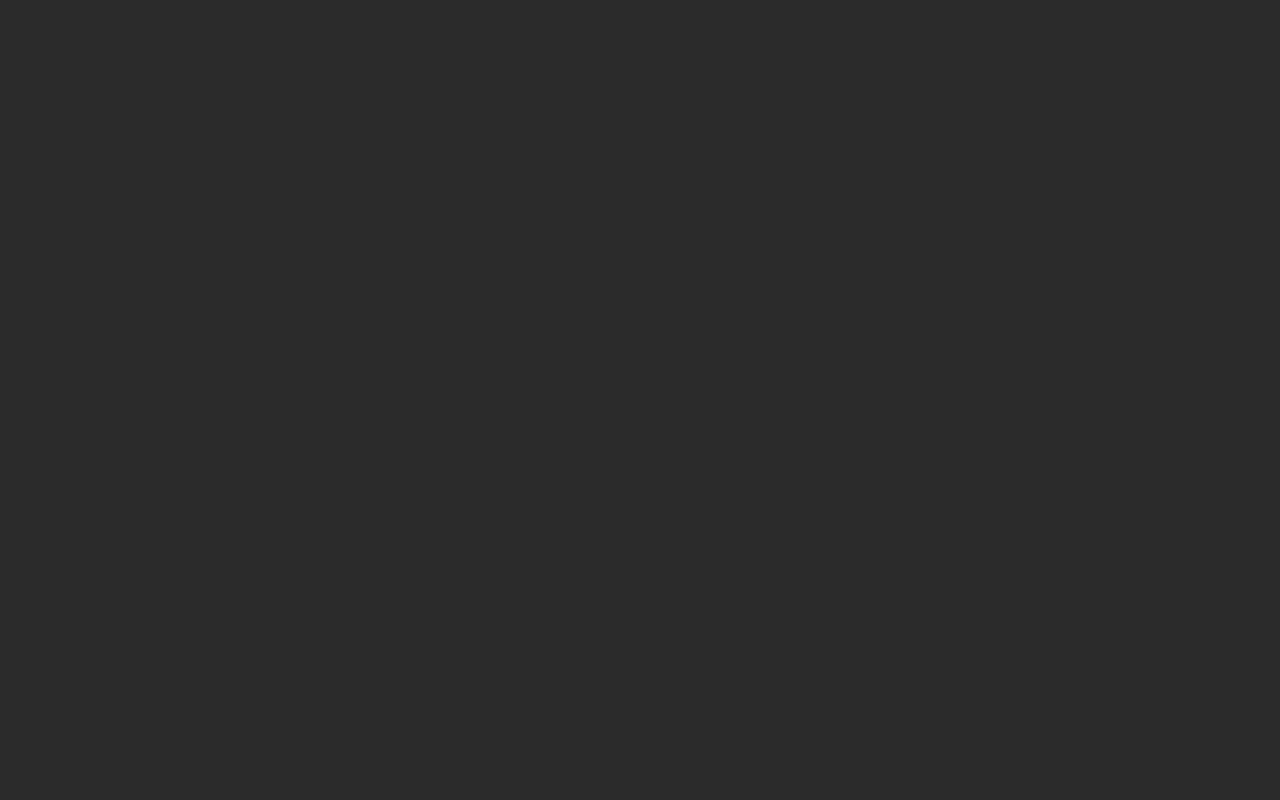
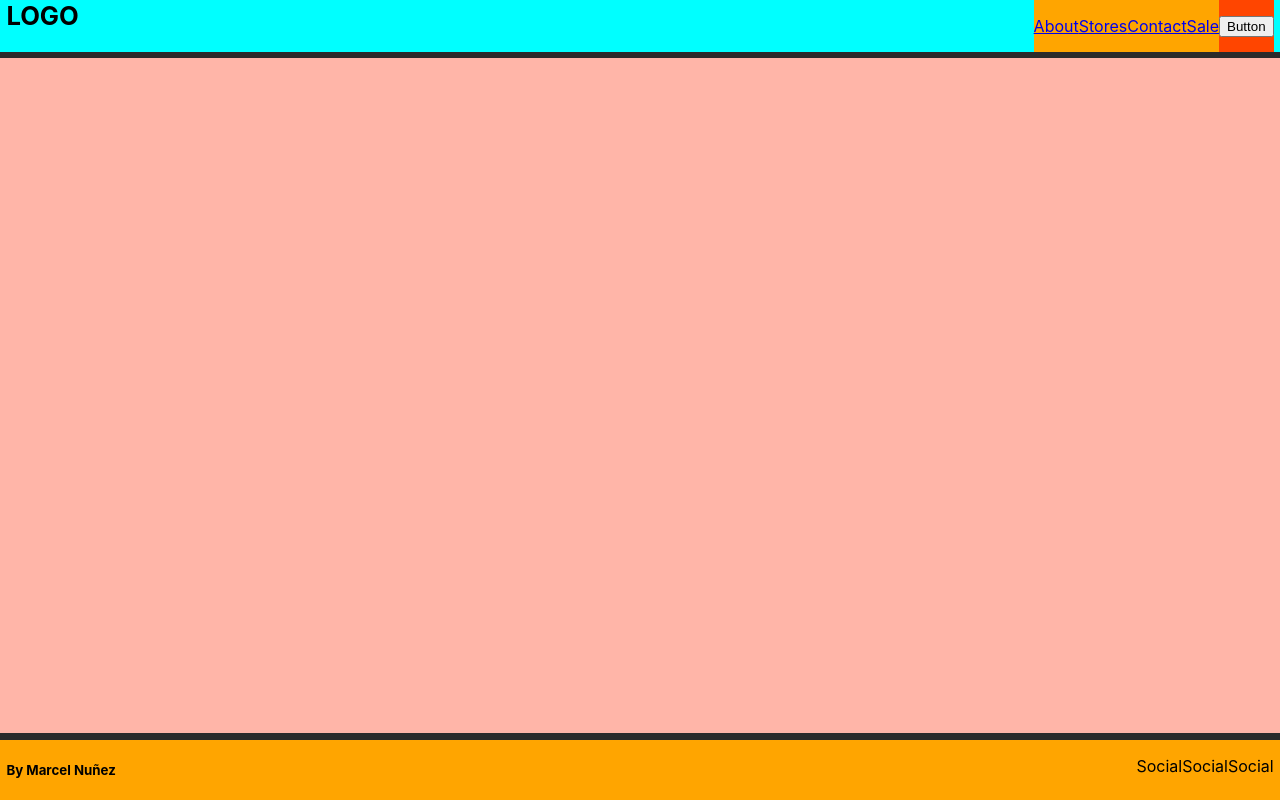
Before and after one commit to MarcelNDG/Simple-template, a React (Create React App) app: page /sale in a window 1280 px wide. Built offline with nearby package versions, Linux system fonts and the light colour scheme.

Commit message:
Nav links done

```diff
--- a/src/App.js
+++ b/src/App.js
@@ -3,6 +3,10 @@ import { BrowserRouter, Route, Switch } from 'react-router-dom'
 import './App.css';
 
 import Home from '../src/pages/Home'
+import Contact from '../src/pages/Contact'
+import About from '../src/pages/About'
+import Stores from '../src/pages/Stores'
+import Sale from '../src/pages/Sale'
 
 
 function App() {
@@ -11,10 +15,13 @@ function App() {
     <BrowserRouter>
       <div className="App">
 
-
     <Switch>
 
       <Route path='/' component={Home} exact/>
+      <Route path='/about' component={About} exact/>
+      <Route path='/contact' component={Contact} exact/>
+      <Route path='/contact' component={Stores} exact/>
+      <Route path='/sale' component={Sale} exact/>
 
     </Switch>
       </div>
--- a/src/components/HeaderContent.js
+++ b/src/components/HeaderContent.js
@@ -1,8 +1,5 @@
 import React from 'react'
-
-
-
-
+import { Link } from 'react-router-dom'
 
 const HeaderContent = () => {
     return (
@@ -10,10 +7,10 @@ const HeaderContent = () => {
             <h1 className='topLogo'>LOGO</h1>
             <div className='headerWrap'>
                 <ul className='headerBtnList'>
-                    <li className='headerBtn'>Item</li>
-                    <li className='headerBtn'>Item</li>
-                    <li className='headerBtn'>Item</li>
-                    <li className='headerBtn'>Item</li>
+                    <Link to='/about' className='headerBtn'>About</Link>
+                    <Link to='/stores' className='headerBtn'>Stores</Link>
+                    <Link to='/contact' className='headerBtn'>Contact</Link>
+                    <Link to='/sale' className='headerBtn'>Sale</Link>
 
                 </ul>
                 <div className='headerOptionsWrap'>
--- /dev/null
+++ b/src/pages/About.js
@@ -0,0 +1,22 @@
+import React from 'react'
+import HeaderContent from '../components/HeaderContent'
+import FooterContent from '../components/FooterContent'
+
+const About = () => {
+    return (
+        <>
+         <header>
+            <HeaderContent />
+        </header>
+
+        <main>
+        </main>
+
+        <footer>
+            <FooterContent />
+        </footer>
+        </>
+    )
+}
+
+export default About
--- /dev/null
+++ b/src/pages/Contact.js
@@ -0,0 +1,22 @@
+import React from 'react'
+import HeaderContent from '../components/HeaderContent'
+import FooterContent from '../components/FooterContent'
+
+const Contact = () => {
+    return (
+        <>
+        <header>
+           <HeaderContent />
+       </header>
+
+       <main>
+       </main>
+
+       <footer>
+           <FooterContent />
+       </footer>
+       </>
+    )
+}
+
+export default Contact
--- /dev/null
+++ b/src/pages/Sale.js
@@ -0,0 +1,23 @@
+import React from 'react'
+import HeaderContent from '../components/HeaderContent'
+import FooterContent from '../components/FooterContent'
+
+
+const Sale = () => {
+    return (
+        <>
+        <header>
+           <HeaderContent />
+       </header>
+
+       <main>
+       </main>
+
+       <footer>
+           <FooterContent />
+       </footer>
+       </>
+    )
+}
+
+export default Sale
--- /dev/null
+++ b/src/pages/Stores.js
@@ -0,0 +1,22 @@
+import React from 'react'
+import HeaderContent from '../components/HeaderContent'
+import FooterContent from '../components/FooterContent'
+
+const Stores = () => {
+    return (
+        <>
+        <header>
+           <HeaderContent />
+       </header>
+
+       <main>
+       </main>
+
+       <footer>
+           <FooterContent />
+       </footer>
+       </>
+    )
+}
+
+export default Stores
```
